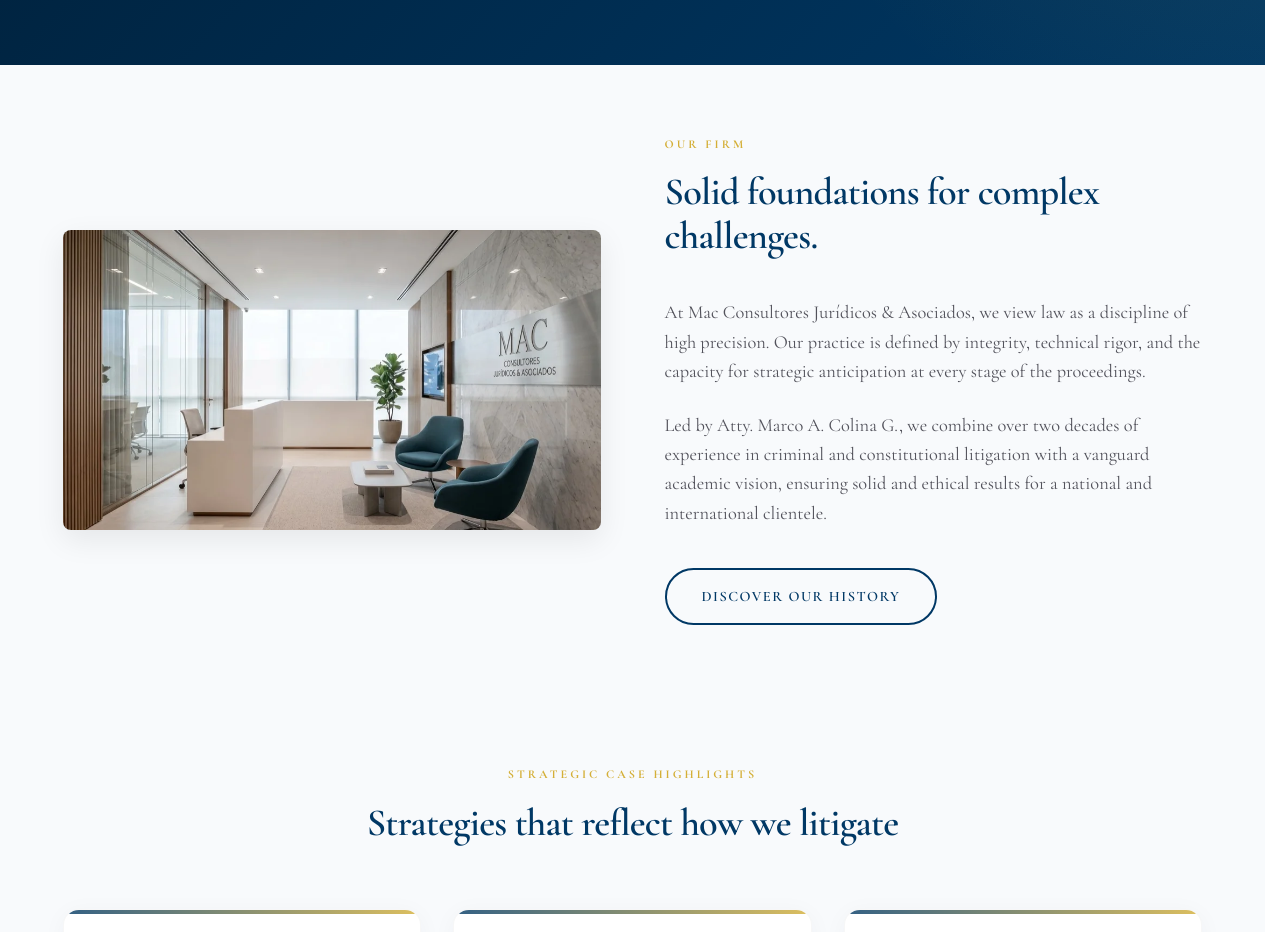
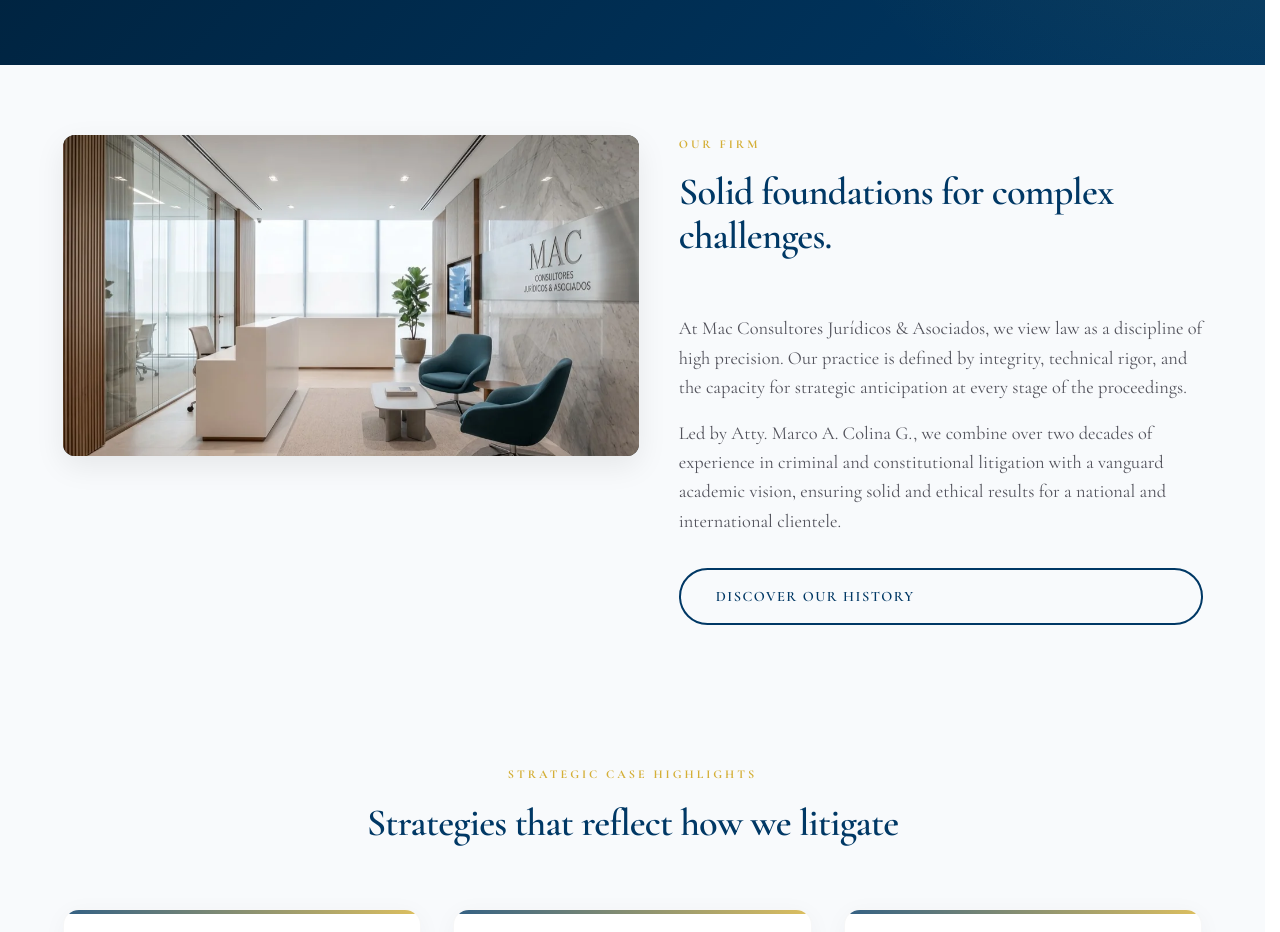
Before and after one commit to mcolina777-cpu/mac-consultores-site-clean, a Next.js app: page /en in a window 1280 px wide. Shown: the part 1180-2112 px from the top of the page. Built offline with nearby package versions, Linux system fonts and the light colour scheme.

Commit message:
style: reorganizar arquitectura visual de sección Quiénes somos

```diff
--- a/src/app/globals.css
+++ b/src/app/globals.css
@@ -327,9 +327,9 @@ section {
 /* Grid Systems */
 .grid-split {
     display: grid;
-    grid-template-columns: 1fr 1fr;
-    gap: 4rem;
-    align-items: center;
+    grid-template-columns: 1.1fr 1fr;
+    gap: 2.5rem;
+    align-items: start;
 }
 
 .grid-2 {
@@ -594,16 +594,38 @@ footer, .footer {
 
 /* Utility Classes */
 .img-reveal {
-    border-radius: 8px;
+    border-radius: 12px;
     overflow: hidden;
+    background-color: #2a2a2a;
     box-shadow: 0 10px 30px rgba(0,0,0,0.08);
 }
 
 .img-reveal img {
     width: 100%;
     height: auto;
+    max-height: 480px;
     display: block;
     object-fit: cover;
+}
+
+.about-text {
+    display: flex;
+    flex-direction: column;
+    justify-content: center;
+    gap: 1rem;
+}
+
+.about-text .section-tag {
+    margin-bottom: 0;
+}
+
+.about-text .section-title {
+    margin-bottom: 0.5rem;
+    margin-top: 0;
+}
+
+.about-text p {
+    margin-bottom: 0;
 }
 
 .about-content {
@@ -989,6 +1011,10 @@ nav .nav-links a {
     .grid-split, .grid-2, .grid-3 {
         grid-template-columns: 1fr;
         gap: 24px;
+    }
+
+    .img-reveal img {
+        max-height: 320px;
     }
 
     /* 2. HEADER / NAVBAR */
```
